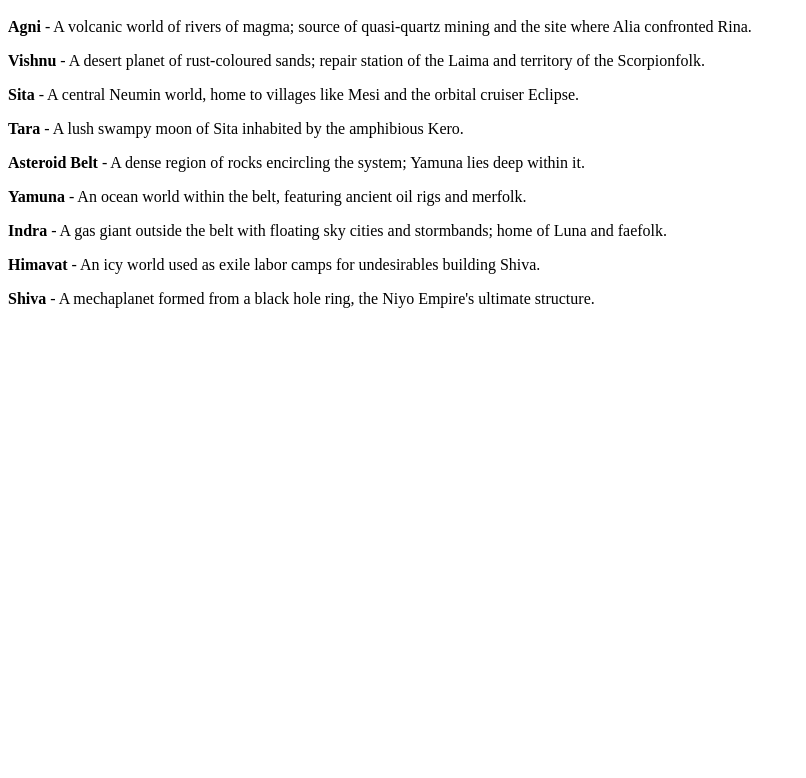
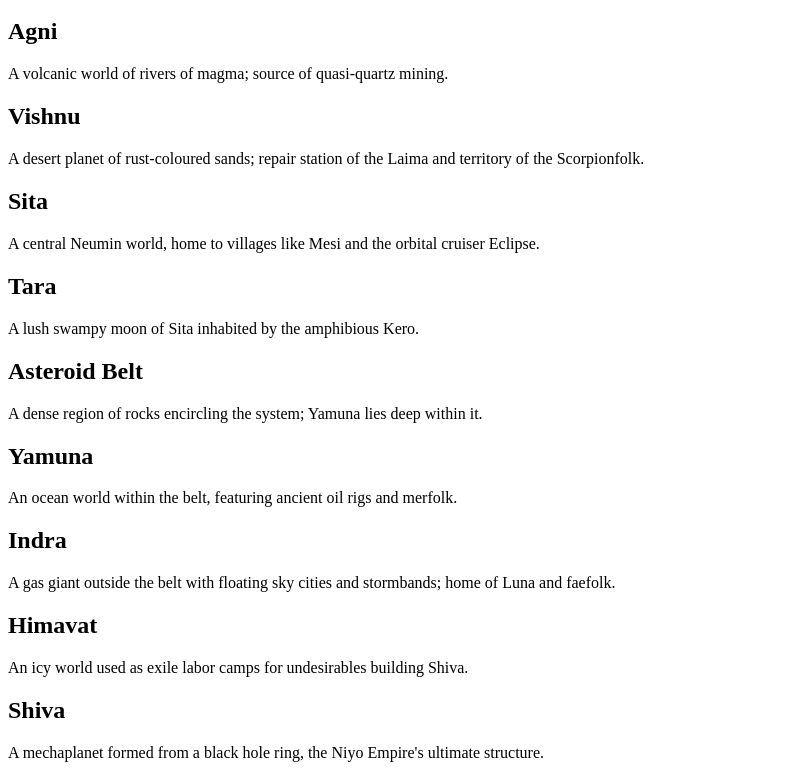
Before and after one commit to StarcrestEri/website, a plain HTML site: page locations.html in a window 1280 px wide. Shown: the part 48-826 px from the top of the page, without its empty margins (0-806 px from the left). Before the commit the page ends 800 px from the top, so only its background shows below. Drawn offline with Linux system fonts and the light colour scheme.

Commit message:
Remove spoiler text from Agni description

```diff
--- a/locations.html
+++ b/locations.html
@@ -3,14 +3,23 @@
 <HEAD><TITLE>Locations in the Surya System</TITLE></HEAD>
 <BODY>
 <H1>Locations</H1>
-<P><STRONG>Agni</STRONG> - A volcanic world of rivers of magma; source of quasi-quartz mining and the site where Alia confronted Rina.</P>
-<P><STRONG>Vishnu</STRONG> - A desert planet of rust-coloured sands; repair station of the Laima and territory of the Scorpionfolk.</P>
-<P><STRONG>Sita</STRONG> - A central Neumin world, home to villages like Mesi and the orbital cruiser Eclipse.</P>
-<P><STRONG>Tara</STRONG> - A lush swampy moon of Sita inhabited by the amphibious Kero.</P>
-<P><STRONG>Asteroid Belt</STRONG> - A dense region of rocks encircling the system; Yamuna lies deep within it.</P>
-<P><STRONG>Yamuna</STRONG> - An ocean world within the belt, featuring ancient oil rigs and merfolk.</P>
-<P><STRONG>Indra</STRONG> - A gas giant outside the belt with floating sky cities and stormbands; home of Luna and faefolk.</P>
-<P><STRONG>Himavat</STRONG> - An icy world used as exile labor camps for undesirables building Shiva.</P>
-<P><STRONG>Shiva</STRONG> - A mechaplanet formed from a black hole ring, the Niyo Empire's ultimate structure.</P>
+<H2>Agni</H2>
+<P>A volcanic world of rivers of magma; source of quasi-quartz mining.</P>
+<H2>Vishnu</H2>
+<P>A desert planet of rust-coloured sands; repair station of the Laima and territory of the Scorpionfolk.</P>
+<H2>Sita</H2>
+<P>A central Neumin world, home to villages like Mesi and the orbital cruiser Eclipse.</P>
+<H2>Tara</H2>
+<P>A lush swampy moon of Sita inhabited by the amphibious Kero.</P>
+<H2>Asteroid Belt</H2>
+<P>A dense region of rocks encircling the system; Yamuna lies deep within it.</P>
+<H2>Yamuna</H2>
+<P>An ocean world within the belt, featuring ancient oil rigs and merfolk.</P>
+<H2>Indra</H2>
+<P>A gas giant outside the belt with floating sky cities and stormbands; home of Luna and faefolk.</P>
+<H2>Himavat</H2>
+<P>An icy world used as exile labor camps for undesirables building Shiva.</P>
+<H2>Shiva</H2>
+<P>A mechaplanet formed from a black hole ring, the Niyo Empire's ultimate structure.</P>
 </BODY>
 </HTML>
```
